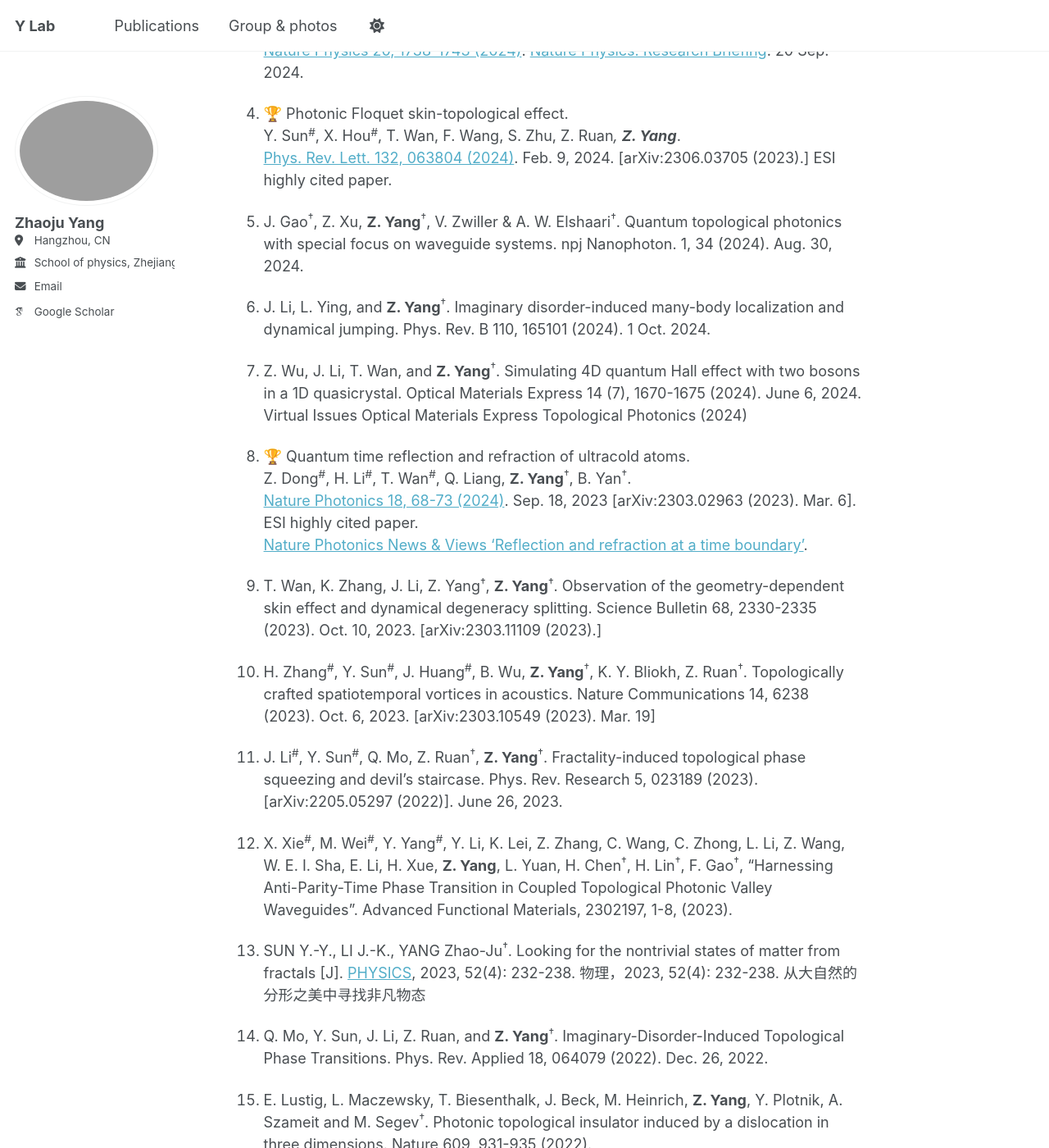
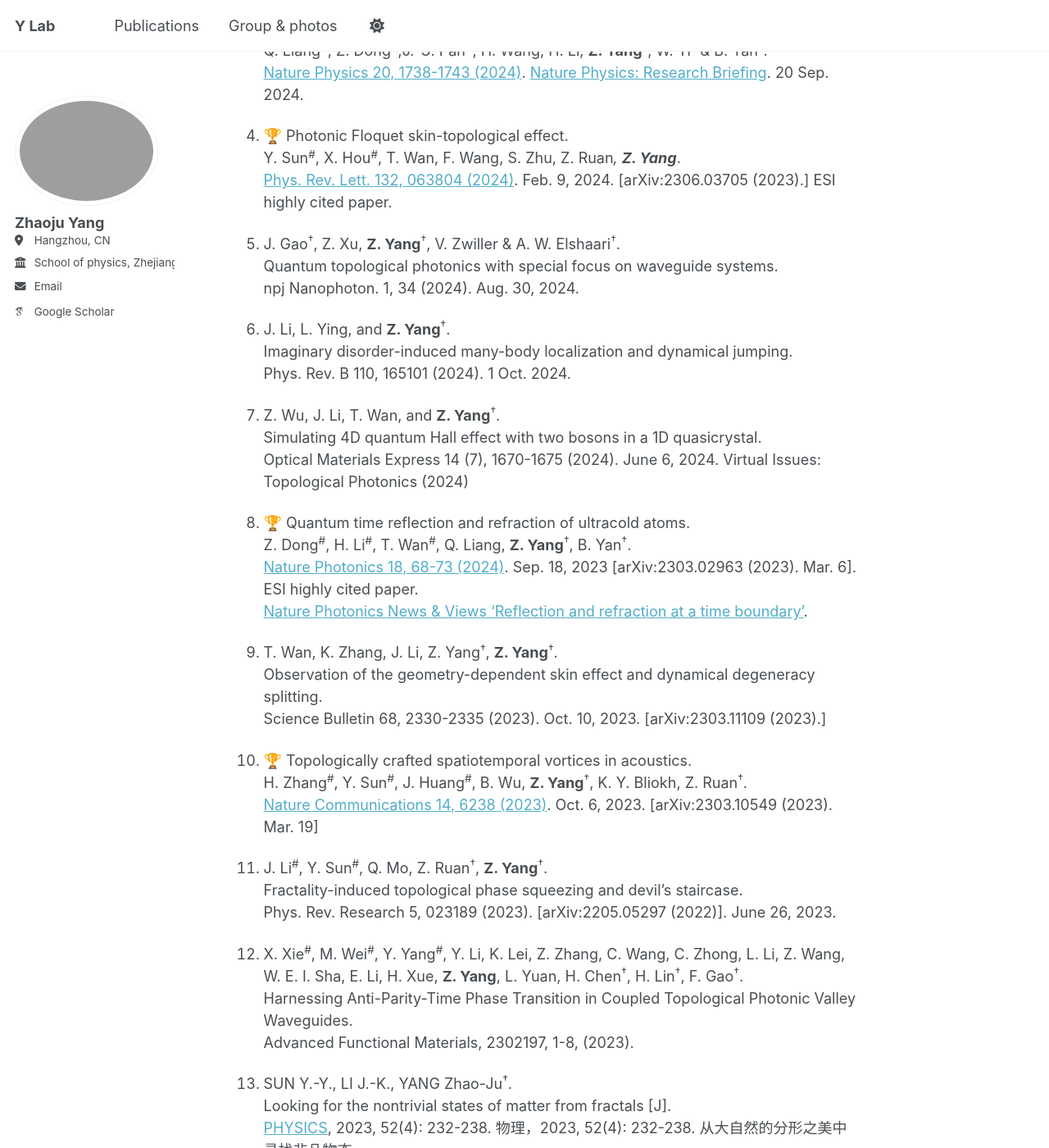
Before and after one commit to zhaojuyang/zhaojuyang.github.io, a Jekyll site: the page built from _pages/about.md, in a window 1280 px wide and 1400 px high, scrolled down 933 px. Shown: the whole window at 82% size. Built offline with Jekyll 4.4.1, drawn with Linux system fonts in a browser that asks for light colours; emoji names are drawn with the system emoji font; some web fonts are replaced; some of the changed text lies outside the part shown.

Commit message:
Update about.md

```diff
--- a/_pages/about.md
+++ b/_pages/about.md
@@ -24,9 +24,13 @@ As the 1st or corresponding author, my group has published papers in prestigious
 **Publications**
 Selected publications are labeled by :trophy:. A full list of publications can be found at [Google Scholar](https://scholar.google.com/citations?user=9HWoXRUAAAAJ).
 
-1. T. Wan & **Z. Yang**<sup>†</sup>. Non-Hermitian interacting quantum walks of correlated photons. Commu. Phys. 8, 131 (2025). 1 Apr. 2025.
+1. T. Wan & **Z. Yang**<sup>†</sup>. <br>
+Non-Hermitian interacting quantum walks of correlated photons. <br>
+Commu. Phys. 8, 131 (2025). 1 Apr. 2025.
 
-1. B. Wu, H. Zhang, G. Chen, Y. Sun, W. Zhang, S. Zhu, **Z. Yang**, Z. Ruan<sup>†</sup>. Single Ultrafast Pulses Shaped to Spatiotemporal Images. Laser & Photonics Reviews 2402238 (2025). First published: 22 March 2025.
+1. B. Wu, H. Zhang, G. Chen, Y. Sun, W. Zhang, S. Zhu, **Z. Yang**, Z. Ruan<sup>†</sup>. <br>
+Single Ultrafast Pulses Shaped to Spatiotemporal Images. <br>
+Laser & Photonics Reviews 2402238 (2025). First published: 22 March 2025.
 
 1. :trophy: Chiral dynamics of ultracold atoms under a tunable SU(2) synthetic gauge field. <br>
 Q. Liang<sup>#</sup>, Z. Dong<sup>#</sup>,J.-S. Pan<sup>#</sup>, H. Wang, H. Li, **Z. Yang**<sup>†</sup>, W. Yi<sup>†</sup> & B. Yan<sup>†</sup>. <br>
@@ -36,96 +40,150 @@ Q. Liang<sup>#</sup>, Z. Dong<sup>#</sup>,J.-S. Pan<sup>#</sup>, H. Wang, H. Li,
  Y. Sun<sup>#</sup>, X. Hou<sup>#</sup>, T. Wan, F. Wang, S. Zhu, Z. Ruan*, **Z. Yang***. <br>
 [Phys. Rev. Lett. 132, 063804 (2024)](https://journals.aps.org/prl/abstract/10.1103/PhysRevLett.132.063804). Feb. 9, 2024. [arXiv:2306.03705 (2023).] ESI highly cited paper.
 
-1. J. Gao<sup>†</sup>, Z. Xu, **Z. Yang**<sup>†</sup>, V. Zwiller & A. W. Elshaari<sup>†</sup>. Quantum topological photonics with special focus on waveguide systems. npj Nanophoton. 1, 34 (2024). Aug. 30, 2024.
+1. J. Gao<sup>†</sup>, Z. Xu, **Z. Yang**<sup>†</sup>, V. Zwiller & A. W. Elshaari<sup>†</sup>. <br>
+Quantum topological photonics with special focus on waveguide systems. <br>
+npj Nanophoton. 1, 34 (2024). Aug. 30, 2024.
 
-1. J. Li, L. Ying, and **Z. Yang**<sup>†</sup>. Imaginary disorder-induced many-body localization and dynamical jumping. Phys. Rev. B 110, 165101 (2024). 1 Oct. 2024.
+1. J. Li, L. Ying, and **Z. Yang**<sup>†</sup>. <br>
+Imaginary disorder-induced many-body localization and dynamical jumping. <br>
+Phys. Rev. B 110, 165101 (2024). 1 Oct. 2024.
 
-1. Z. Wu, J. Li, T. Wan, and **Z. Yang**<sup>†</sup>. Simulating 4D quantum Hall effect with two bosons in a 1D quasicrystal. Optical Materials Express 14 (7), 1670-1675 (2024). June 6, 2024. Virtual Issues Optical Materials Express Topological Photonics (2024)
+1. Z. Wu, J. Li, T. Wan, and **Z. Yang**<sup>†</sup>. <br>
+Simulating 4D quantum Hall effect with two bosons in a 1D quasicrystal. <br>
+Optical Materials Express 14 (7), 1670-1675 (2024). June 6, 2024. Virtual Issues: Topological Photonics (2024)
 
 1. :trophy: Quantum time reflection and refraction of ultracold atoms. <br>
 Z. Dong<sup>#</sup>, H. Li<sup>#</sup>, T. Wan<sup>#</sup>, Q. Liang, **Z. Yang**<sup>†</sup>, B. Yan<sup>†</sup>. <br>
 [Nature Photonics 18, 68-73 (2024)](https://www.nature.com/articles/s41566-023-01290-1). Sep. 18, 2023 [arXiv:2303.02963 (2023). Mar. 6]. ESI highly cited paper. <br>
 [Nature Photonics News & Views ‘Reflection and refraction at a time boundary’](https://www.nature.com/articles/s41566-023-01343-5).
 
-1. T. Wan, K. Zhang, J. Li, Z. Yang<sup>†</sup>, **Z. Yang**<sup>†</sup>. Observation of the geometry-dependent skin effect and dynamical degeneracy splitting. Science Bulletin 68, 2330-2335 (2023). Oct. 10, 2023. [arXiv:2303.11109 (2023).]
+1. T. Wan, K. Zhang, J. Li, Z. Yang<sup>†</sup>, **Z. Yang**<sup>†</sup>. <br>
+Observation of the geometry-dependent skin effect and dynamical degeneracy splitting. <br>
+Science Bulletin 68, 2330-2335 (2023). Oct. 10, 2023. [arXiv:2303.11109 (2023).]
 
-1. H. Zhang<sup>#</sup>, Y. Sun<sup>#</sup>, J. Huang<sup>#</sup>, B. Wu, **Z. Yang**<sup>†</sup>, K. Y. Bliokh, Z. Ruan<sup>†</sup>. Topologically crafted spatiotemporal vortices in acoustics. Nature Communications 14, 6238 (2023). Oct. 6, 2023. [arXiv:2303.10549 (2023). Mar. 19]
+1. :trophy: Topologically crafted spatiotemporal vortices in acoustics. <br>
+H. Zhang<sup>#</sup>, Y. Sun<sup>#</sup>, J. Huang<sup>#</sup>, B. Wu, **Z. Yang**<sup>†</sup>, K. Y. Bliokh, Z. Ruan<sup>†</sup>. <br>
+[Nature Communications 14, 6238 (2023)](https://www.nature.com/articles/s41467-023-41776-8). Oct. 6, 2023. [arXiv:2303.10549 (2023). Mar. 19]
 
-1. J. Li<sup>#</sup>, Y. Sun<sup>#</sup>, Q. Mo, Z. Ruan<sup>†</sup>, **Z. Yang**<sup>†</sup>. Fractality-induced topological phase squeezing and devil's staircase. Phys. Rev. Research 5, 023189 (2023). [arXiv:2205.05297 (2022)]. June 26, 2023.
+1. J. Li<sup>#</sup>, Y. Sun<sup>#</sup>, Q. Mo, Z. Ruan<sup>†</sup>, **Z. Yang**<sup>†</sup>. <br>
+Fractality-induced topological phase squeezing and devil's staircase. <br>
+Phys. Rev. Research 5, 023189 (2023). [arXiv:2205.05297 (2022)]. June 26, 2023.
 
-1. X. Xie<sup>#</sup>, M. Wei<sup>#</sup>, Y. Yang<sup>#</sup>, Y. Li, K. Lei, Z. Zhang, C. Wang, C. Zhong, L. Li, Z. Wang, W. E. I. Sha, E. Li, H. Xue, **Z. Yang**, L. Yuan, H. Chen<sup>†</sup>, H. Lin<sup>†</sup>, F. Gao<sup>†</sup>, “Harnessing Anti-Parity-Time Phase Transition in Coupled Topological Photonic Valley Waveguides”. Advanced Functional Materials, 2302197, 1-8, (2023).
+1. X. Xie<sup>#</sup>, M. Wei<sup>#</sup>, Y. Yang<sup>#</sup>, Y. Li, K. Lei, Z. Zhang, C. Wang, C. Zhong, L. Li, Z. Wang, W. E. I. Sha, E. Li, H. Xue, **Z. Yang**, L. Yuan, H. Chen<sup>†</sup>, H. Lin<sup>†</sup>, F. Gao<sup>†</sup>. <br>
+Harnessing Anti-Parity-Time Phase Transition in Coupled Topological Photonic Valley Waveguides. <br>
+Advanced Functional Materials, 2302197, 1-8, (2023).
 
-1. SUN Y.-Y., LI J.-K., YANG Zhao-Ju<sup>†</sup>. Looking for the nontrivial states of matter from fractals [J]. [PHYSICS](https://wuli.iphy.ac.cn/en/article/doi/10.7693/wl20230402), 2023, 52(4): 232-238. 物理，2023, 52(4): 232-238. 从大自然的分形之美中寻找非凡物态
+1. SUN Y.-Y., LI J.-K., YANG Zhao-Ju<sup>†</sup>. <br>
+Looking for the nontrivial states of matter from fractals [J]. <br>
+[PHYSICS](https://wuli.iphy.ac.cn/en/article/doi/10.7693/wl20230402), 2023, 52(4): 232-238. 物理，2023, 52(4): 232-238. 从大自然的分形之美中寻找非凡物态
 
-1. Q. Mo, Y. Sun, J. Li, Z. Ruan, and **Z. Yang**<sup>†</sup>. Imaginary-Disorder-Induced Topological Phase Transitions. Phys. Rev. Applied 18, 064079 (2022). Dec. 26, 2022.
+1. Q. Mo, Y. Sun, J. Li, Z. Ruan, and **Z. Yang**<sup>†</sup>. <br>
+Imaginary-Disorder-Induced Topological Phase Transitions. <br>
+Phys. Rev. Applied 18, 064079 (2022). Dec. 26, 2022.
 
-1. E. Lustig, L. Maczewsky, T. Biesenthalk, J. Beck, M. Heinrich, **Z. Yang**, Y. Plotnik, A. Szameit and M. Segev<sup>†</sup>. Photonic topological insulator induced by a dislocation in three dimensions. Nature 609, 931-935 (2022).
+1. E. Lustig, L. Maczewsky, T. Biesenthalk, J. Beck, M. Heinrich, **Z. Yang**, Y. Plotnik, A. Szameit and M. Segev<sup>†</sup>. <br>
+Photonic topological insulator induced by a dislocation in three dimensions. <br>
+Nature 609, 931-935 (2022).
 
-1. J. Li<sup>#</sup>, Q. Mo<sup>#</sup>, J.-H. Jiang, **Z. Yang**<sup>†</sup>. Higher-order topological phase in an acoustic fractal lattice. Science Bulletin 67 (2022) 2040-2044. Sep. 27, 2022.
+1. J. Li<sup>#</sup>, Q. Mo<sup>#</sup>, J.-H. Jiang, **Z. Yang**<sup>†</sup>. <br>
+Higher-order topological phase in an acoustic fractal lattice. <br>
+Science Bulletin 67 (2022) 2040-2044. Sep. 27, 2022.
 
 1. :trophy: Fractal photonic topological insulator. <br>
 T. Biesenthal, L. Maczewsky, **Z. Yang**<sup>†</sup>, M. Kremer, M. Segev, A. Szameit<sup>†</sup>, M. Heinrich<sup>†</sup>. <br>
 [Science 376, 1114-1119 (2022)](https://www.science.org/doi/10.1126/science.abm2842). Editorial Summary. ESI highly cited paper.  <br>
-Reported by [Physics World](https://physicsworld.com/a/photonic-fractals-open-a-new-area-of-topological-physics/): Photonic fractals open a new area of topological physics. [Technology.org](https://www.technology.org/2022/05/13/fractal-drive-a-lack-of-bulk-gives-photons-an-edge/#offer_link).
-*---------------------------------------*Before ZJU**
+[Physics World](https://physicsworld.com/a/photonic-fractals-open-a-new-area-of-topological-physics/): Photonic fractals open a new area of topological physics. Technology.org.
+
 <!--*Before ZJU:*-->
-1. :trophy: Photonic Floquet topological insulators in a fractal lattice. <br>
+1. **Before ZJU** <br>
+:trophy: Photonic Floquet topological insulators in a fractal lattice. <br>
 **Z. Yang**, E. Lustig, Y. Lumer and M. Segev<sup>†</sup>. <br>
-[Light: Science & Applications 9, 128 (2020)](https://www.nature.com/articles/s41377-020-00354-z). [Editorial Summary](https://www.nature.com/articles/s41377-020-00354-z).<br>
-Reported by [Phys.org](https://phys.org/news/2020-07-topological-photonics-fractal-lattices.html), [Science Magazine](https://scienmag.com/topological-photonics-in-fractal-lattices/), [PhotonicsViews](https://www.photonicsviews.com/topological-photonics-in-fractal-lattices/), Bioengineer, IEEE Spectrum, Eurekalert.
+[Light: Science & Applications 9, 128 (2020)](https://www.nature.com/articles/s41377-020-00354-z). Editorial Summary.<br>
+Reported by [Phys.org](https://phys.org/news/2020-07-topological-photonics-fractal-lattices.html), [Science Magazine](https://scienmag.com/topological-photonics-in-fractal-lattices/), PhotonicsViews, Bioengineer, IEEE Spectrum, Eurekalert.
 
 1. :trophy: Mode-locked topological insulator laser utilizing synthetic dimensions. <br>
 **Z. Yang**<sup>#</sup>, E. Lustig<sup>#</sup>, G. Harari, Y. Plotnik, Y. Lumer, M. Bandres, and M. Segev<sup>†</sup>. <br>
 [Phys. Rev. X 10, 011059 (2020)](https://journals.aps.org/prx/abstract/10.1103/PhysRevX.10.011059). [Popular Summary](https://journals.aps.org/prx/abstract/10.1103/PhysRevX.10.011059), [CLEO 2019](https://www.osapublishing.org/abstract.cfm?uri=CLEO_QELS-2019-FW3D.2).
 
-1. Y. Yang, Z. Gao<sup>†</sup>, H. Xue, L. Zhang, M. He, **Z. Yang**, R. Singh, Y. Chong, B. Zhang<sup>†</sup> and H. Chen<sup>†</sup>. Realization of a three-dimensional photonic topological insulator. Nature 565, 622-626 (2019). ESI highly cited paper.
+1. Y. Yang, Z. Gao<sup>†</sup>, H. Xue, L. Zhang, M. He, **Z. Yang**, R. Singh, Y. Chong, B. Zhang<sup>†</sup> and H. Chen<sup>†</sup>. <br>
+Realization of a three-dimensional photonic topological insulator. <br>
+Nature 565, 622-626 (2019). ESI highly cited paper.
 
-1. L. Zhang, Y. Yang<sup>†</sup>, M., H. Wang, **Z. Yang**, E. Li, F. Gao, B. Zhang, R. Singh, J. H. Jiang<sup>†</sup>, and H. Chen<sup>†</sup>. Valley Kink States and Topological Channel Intersections in Substrate-Integrated Photonic Circuitry. Laser Photonics Rev. 13, 1900159 (2019).
+1. L. Zhang, Y. Yang<sup>†</sup>, M., H. Wang, **Z. Yang**, E. Li, F. Gao, B. Zhang, R. Singh, J. H. Jiang<sup>†</sup>, and H. Chen<sup>†</sup>. <br>
+Valley Kink States and Topological Channel Intersections in Substrate-Integrated Photonic Circuitry. <br>
+Laser Photonics Rev. 13, 1900159 (2019).
 
 1. :trophy: Topologically-protected refraction of robust kink states in valley photonic crystals. <br>
 F. Gao<sup>#</sup>, H. Xue<sup>#</sup>, **Z. Yang**<sup>†</sup>, K. Lai, Y. Yu, X. Lin, Y. Chong, G. Shvets<sup>†</sup>, B. Zhang<sup>†</sup>. <br>
-[Nature Physics 14, 140-144 (2018)](https://www.nature.com/articles/nphys4304). [News and views: Topological valleytronics: Brought to light.](https://www.nature.com/articles/nphys4331) ESI highly cited paper.
+[Nature Physics 14, 140-144 (2018)](https://www.nature.com/articles/nphys4304). ESI highly cited paper. <br>
+[News and views](https://www.nature.com/articles/nphys4331): Topological valleytronics: Brought to light.
 
-1. Y. Yang, **Z. Yang**<sup>†</sup> and B. Zhang<sup>†</sup>. Acoustic valley edge states in a graphene-like resonator system. Journal of Applied Physics 123 (9), 091713 (2018). Jan. 30. 2018, Special Collection: Acoustic Metamaterials and Metasurfaces.
+1. Y. Yang, **Z. Yang**<sup>†</sup> and B. Zhang<sup>†</sup>. <br>
+Acoustic valley edge states in a graphene-like resonator system. <br>
+Journal of Applied Physics 123 (9), 091713 (2018). Jan. 30. 2018, Special Collection: Acoustic Metamaterials and Metasurfaces.
 
-1. X. Shi<sup>#</sup>, X. Lin<sup>#</sup><sup>†</sup>, I. Kaminer<sup>†</sup>, F. Gao, **Z. Yang**, J. D. Joannopoulos, M. Soljačić and B. Zhang<sup>†</sup>. Superlight inverse Doppler effect. Nature Physics 14, 1001–1005 (2018).
+1. X. Shi<sup>#</sup>, X. Lin<sup>#</sup><sup>†</sup>, I. Kaminer<sup>†</sup>, F. Gao, **Z. Yang**, J. D. Joannopoulos, M. Soljačić and B. Zhang<sup>†</sup>. <br>
+Superlight inverse Doppler effect. <br>
+Nature Physics 14, 1001–1005 (2018).
 
 1. :trophy: Strain-induced gauge field and Landau levels in acoustic structures. <br>
 **Z. Yang**, F. Gao, Y. Yang, and B. Zhang<sup>†</sup>. <br>
 [Phys. Rev. Lett. 118, 194301 (2017)](https://journals.aps.org/prl/abstract/10.1103/PhysRevLett.118.194301).
 
-1. Z. Gao, **Z. Yang**<sup>†</sup>, F. Gao, H. Xue, Y. Yang, J. Dong<sup>†</sup>, B. Zhang<sup>†</sup>. Valley surface-wave photonic crystal and its bulk and edge transport. Phys. Rev. B (Rapid Communication) 96, 201402 (2017). (Editor's Suggestion)
+1. Z. Gao, **Z. Yang**<sup>†</sup>, F. Gao, H. Xue, Y. Yang, J. Dong<sup>†</sup>, B. Zhang<sup>†</sup>. <br>
+Valley surface-wave photonic crystal and its bulk and edge transport. <br>
+Phys. Rev. B (Rapid Communication) 96, 201402 (2017). Editor's Suggestion.
 
-1. **Z. Yang**, M. Xiao, F. Gao, L. Lu, Y. Chong<sup>†</sup> and B. Zhang<sup>†</sup>. Weyl points in a magnetic tetrahedral photonic crystal. Optics Express 25, 15772-15777 (2017).
+1. **Z. Yang**, M. Xiao, F. Gao, L. Lu, Y. Chong<sup>†</sup> and B. Zhang<sup>†</sup>. <br>
+Weyl points in a magnetic tetrahedral photonic crystal. <br>
+Optics Express 25, 15772-15777 (2017).
 
-1. K. Shastri, **Z. Yang**<sup>†</sup>, B. Zhang<sup>†</sup>, Realizing type-II Weyl points in an optical lattice. Phys. Rev. B 95, 014306 (2017).
+1. K. Shastri, **Z. Yang**<sup>†</sup>, B. Zhang<sup>†</sup>. <br>
+Realizing type-II Weyl points in an optical lattice. <br>
+Phys. Rev. B 95, 014306 (2017).
 
-1. X. Lin, I. Kaminer<sup>†</sup>, X. Shi, F Gao, **Z. Yang**, Z. Gao, H. Buljan, J. D. Joannopoulos, M. Soljacic, H. Chen<sup>†</sup> and B. Zhang<sup>†</sup>. Splashing transients of 2D plasmons launched by swift electrons. Science Advance 3, no. 1, e1601192 (2017).
+1. X. Lin, I. Kaminer<sup>†</sup>, X. Shi, F Gao, **Z. Yang**, Z. Gao, H. Buljan, J. D. Joannopoulos, M. Soljacic, H. Chen<sup>†</sup> and B. Zhang<sup>†</sup>. <br>
+Splashing transients of 2D plasmons launched by swift electrons. <br>
+Science Advance 3, no. 1, e1601192 (2017).
 
 1. :trophy: Acoustic type-II Weyl nodes from stacking dimerized chains. <br>
-**Z. Yang**, B. Zhang<sup>†</sup>. <br>
+**Z. Yang**, and B. Zhang<sup>†</sup>. <br>
 [Phys. Rev. Lett. 117, 224301 (2016)](https://journals.aps.org/prl/abstract/10.1103/PhysRevLett.117.224301){:target="_blank"}. <br>
 Reported by AAPPS Bulletin, Research Highlights, [Physics Focus](http://aappsbulletin.org/myboard/read.php?Board=focus&id=86).
 
-1. **Z. Yang**, F. Gao, X. Shi, and B. Zhang<sup>†</sup>. Synthetic-gauge-field-induced Dirac semimetal state in an acoustic resonator system. New J. Phys. 18, 125003 (2016). (Invited paper: Focus on Topological Mechanics.)
+1. **Z. Yang**, F. Gao, X. Shi, and B. Zhang<sup>†</sup>. <br>
+Synthetic-gauge-field-induced Dirac semimetal state in an acoustic resonator system. <br>
+New J. Phys. 18, 125003 (2016). Focus on Topological Mechanics.
 
-1. **Z. Yang**, F. Gao and B. Zhang<sup>†</sup>, Topological water wave states in a one-dimensional structure. Scientific Reports 6, 29202 (2016).
+1. **Z. Yang**, F. Gao and B. Zhang<sup>†</sup>. <br>
+Topological water wave states in a one-dimensional structure. <br>
+Scientific Reports 6, 29202 (2016).
 
-1. Fei Gao<sup>#</sup>, Z. Gao<sup>#</sup>, X. Shi, **Z. Yang**, X. Lin, H. Xu, J. D. Joannopoulos, M. Soljacic, H. Chen<sup>†</sup>, L. Lu, Y. Chong<sup>†</sup> and B. Zhang<sup>†</sup>. Probing topological protection using a designer surface plasmon structure. Nature Comm. 7, 11619 (2016). ESI highly cited paper.
+1. Fei Gao<sup>#</sup>, Z. Gao<sup>#</sup>, X. Shi, **Z. Yang**, X. Lin, H. Xu, J. D. Joannopoulos, M. Soljacic, H. Chen<sup>†</sup>, L. Lu, Y. Chong<sup>†</sup> and B. Zhang<sup>†</sup>. <br>
+Probing topological protection using a designer surface plasmon structure. <br>
+Nature Comm. 7, 11619 (2016). ESI highly cited paper.
 
-1. F. Gao, Z. Gao, Y. Zhang, X. Shi, **Z. Yang**, and B. Zhang<sup>†</sup>. Vertical transport of subwavelength localized surface electromagnetic modes. Laser & Photonics Reviews 9 (5), 571-576 (2015).
+1. F. Gao, Z. Gao, Y. Zhang, X. Shi, **Z. Yang**, and B. Zhang<sup>†</sup>. <br>
+Vertical transport of subwavelength localized surface electromagnetic modes. <br>
+Laser & Photonics Reviews 9 (5), 571-576 (2015).
 
-1. F. Gao<sup>#</sup>, Z. Gao<sup>#</sup>, X. Shi, **Z. Yang**, X. Lin and B. Zhang<sup>†</sup>. Dispersion-tunable designer-plasmonic resonator with enhanced high-order resonances. Optics Express 23 (5), 6896-6902 (2015).
+1. F. Gao<sup>#</sup>, Z. Gao<sup>#</sup>, X. Shi, **Z. Yang**, X. Lin and B. Zhang<sup>†</sup>. <br>
+Dispersion-tunable designer-plasmonic resonator with enhanced high-order resonances. <br>
+Optics Express 23 (5), 6896-6902 (2015).
 
-1.  Z. Gao<sup>#</sup>, F. Gao<sup>#</sup>, Y. Zhang, X. Shi, **Z. Yang** and B. Zhang<sup>†</sup>. Experimental demonstration of high-order magnetic localized spoof surface plasmons. Applied Physics Letters 107 (4), 041118 (2015).
+1.  Z. Gao<sup>#</sup>, F. Gao<sup>#</sup>, Y. Zhang, X. Shi, **Z. Yang** and B. Zhang<sup>†</sup>. <br>
+Experimental demonstration of high-order magnetic localized spoof surface plasmons. <br>
+Applied Physics Letters 107 (4), 041118 (2015).
 
-1. X. Shi, X. Lin, F. Gao, H. Xu, **Z. Yang**, and B. Zhang<sup>†</sup>. Caustic graphene plasmons with Kelvin angle. Physical Review B (Rapid Communication) 92 (8), 081404 (2015).
+1. X. Shi, X. Lin, F. Gao, H. Xu, **Z. Yang**, and B. Zhang<sup>†</sup>. <br>
+Caustic graphene plasmons with Kelvin angle. <br>
+Physical Review B (Rapid Communication) 92 (8), 081404 (2015).
 
 1. :trophy: Topological acoustics. <br>
 **Z. Yang**, F. Gao, X. Shi, X. Lin, Z. Gao, Y. Chong and B. Zhang<sup>†</sup>.<br>
-[Phys. Rev. Lett. 114, 114301 (2015)](https://journals.aps.org/prl/abstract/10.1103/PhysRevLett.114.114301){:target="_blank"}. PRL Editor’s suggestion and Featured in physics. Highlighted as Physics Review Focus by [Physics](http://physics.aps.org/articles/v8/26). <br>
-Reported by [Physics World](http://physicsworld.com/cws/article/news/2015/mar/26/acoustic-topological-insulator-could-hide-submarines), [Science News](https://www.sciencenews.org/article/new-spin-guiding-sound-waves-along-one-way-route), [Popular Mechanics](http://www.popularmechanics.com/military/navy-ships/news/a14800/this-camouflage-coating-hides-submarines-from-sonar/). Google citation > 1000. ESI highly cited paper.
-
+[Phys. Rev. Lett. 114, 114301 (2015)](https://journals.aps.org/prl/abstract/10.1103/PhysRevLett.114.114301){:target="_blank"}. Google citation > 1000. ESI highly cited paper. <br>
+PRL Editor’s suggestion and Featured in physics. <br>
+Highlighted as Physics Review Focus by [Physics](http://physics.aps.org/articles/v8/26). Reported by [Physics World](http://physicsworld.com/cws/article/news/2015/mar/26/acoustic-topological-insulator-could-hide-submarines), [Science News](https://www.sciencenews.org/article/new-spin-guiding-sound-waves-along-one-way-route), [Popular Mechanics](http://www.popularmechanics.com/military/navy-ships/news/a14800/this-camouflage-coating-hides-submarines-from-sonar/).
 
 <!--
 Create content & metadata
```
